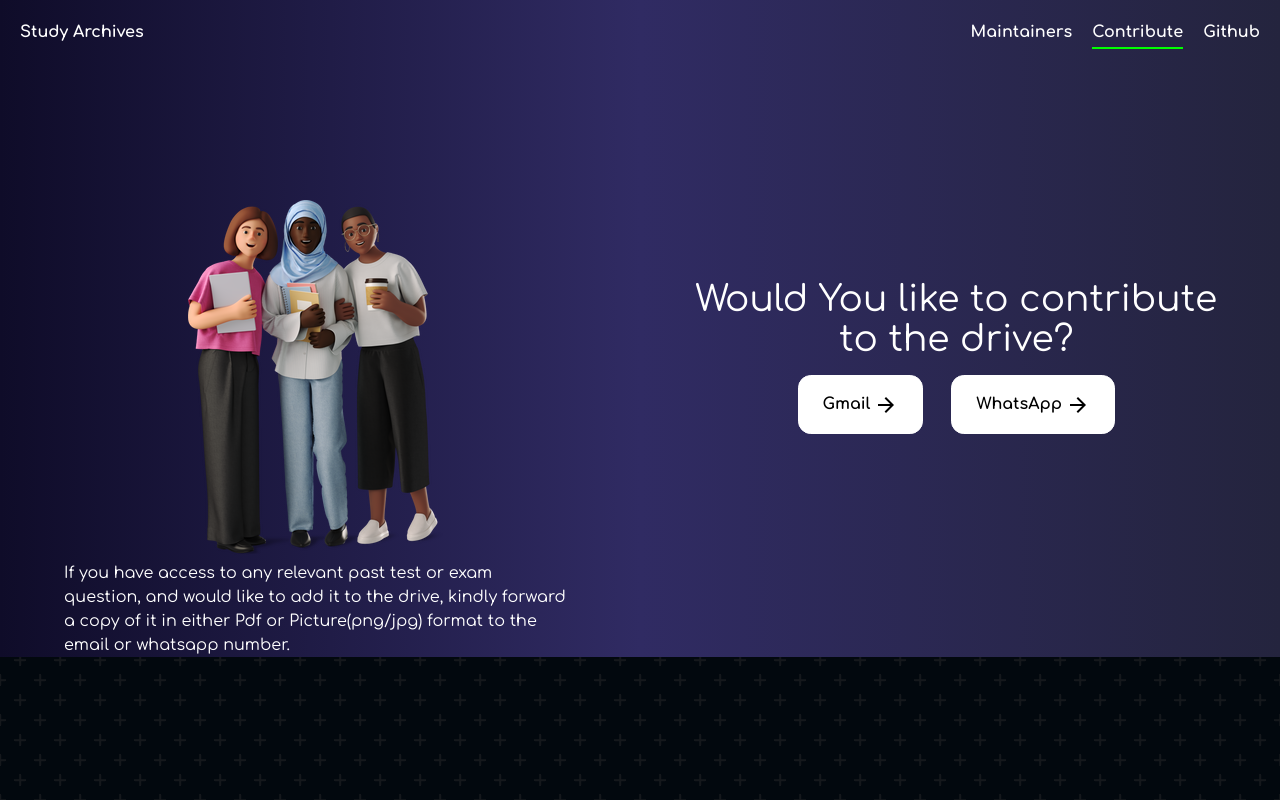
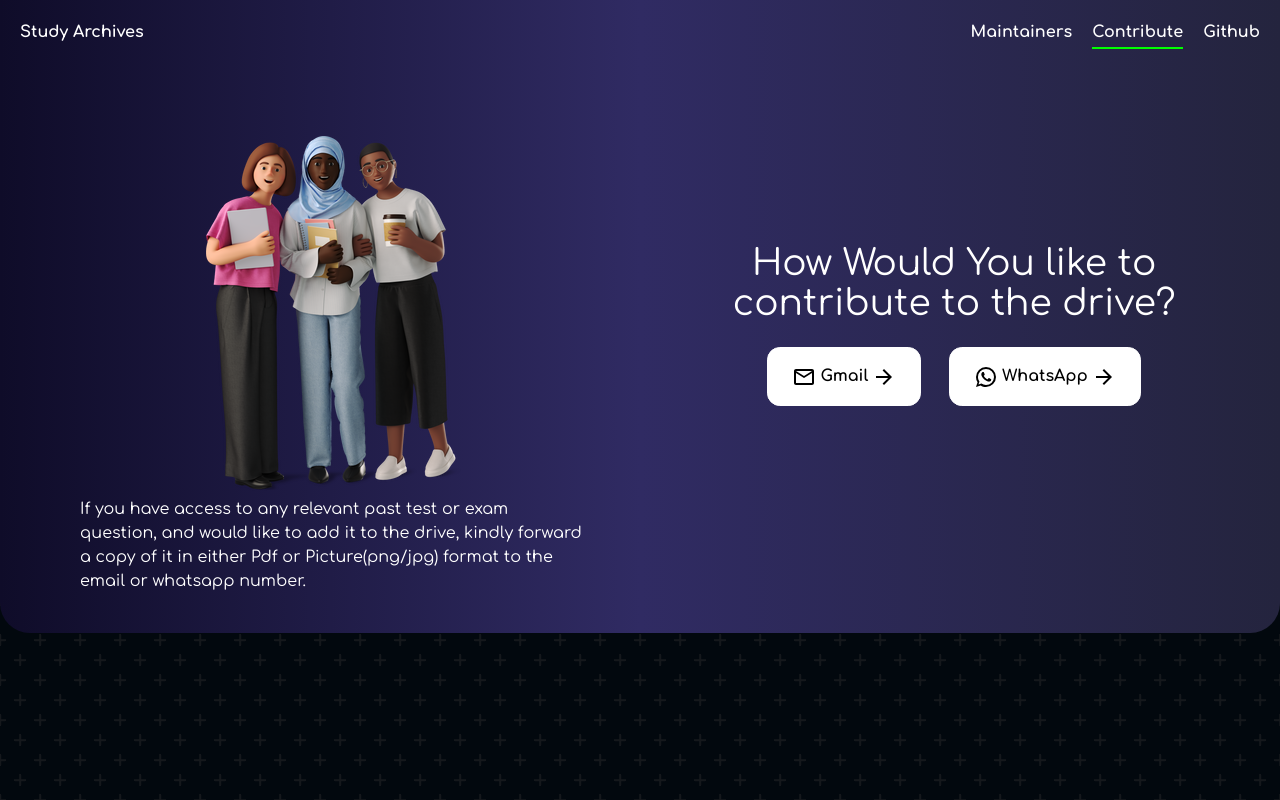
Before and after one commit to Topman-14/StudyArchives, a Next.js app: page /contribute in a window 1280 px wide. Built offline with nearby package versions, Linux system fonts and the light colour scheme.

Commit message:
corrections, bug fixes

```diff
--- a/components/LargeBtn.js
+++ b/components/LargeBtn.js
@@ -1,13 +1,16 @@
-import Link from 'next/link'
-import React from 'react'
+import Link from 'next/link';
+import React from 'react';
 import ArrowForwardIcon from '@mui/icons-material/ArrowForward';
-import styles from './styles/LargeBtn.module.css'
+import styles from './styles/LargeBtn.module.css';
+import WhatsAppIcon from '@mui/icons-material/WhatsApp';
+import EmailOutlinedIcon from '@mui/icons-material/EmailOutlined';
 
 export default function LargeBtn(props) {
 
   return (
     <Link href={props.href} className={styles.btn} target="_blank">
-        <button className='sm:pr-1'>{props.text}</button>
+        {(props.icon == "gmail")? <EmailOutlinedIcon /> : <WhatsAppIcon />}
+        <button className='sm:pr-1 pl-1'>{props.text}</button>
         <ArrowForwardIcon />
     </Link>
   )
--- a/components/MaintainerTile.js
+++ b/components/MaintainerTile.js
@@ -2,6 +2,7 @@ import React from 'react'
 import styles from './styles/MaintainerTile.module.css'
 import GitHubIcon from '@mui/icons-material/GitHub';
 import LinkedInIcon from '@mui/icons-material/LinkedIn';
+import InstagramIcon from '@mui/icons-material/Instagram';
 import Link from 'next/link';
 
 export default function MaintainerTile(props) {
@@ -13,8 +14,9 @@ export default function MaintainerTile(props) {
         </div>
         <h2 className='pt-20'>{props.name}</h2>
         <div className='flex gap-5 mt-2'>
-          <Link href={props.github}><GitHubIcon /></Link>
-          <Link href={props.linkedin}><LinkedInIcon /></Link>
+          {props.github && <Link href={props.github}><GitHubIcon /></Link>}
+          {props.ig && <Link href={props.ig}><InstagramIcon /></Link>}
+          {props.linkedin && <Link href={props.linkedin}><LinkedInIcon /></Link>}
         </div>
     </div>
   )
--- a/src/pages/contribute.css
+++ b/src/pages/contribute.css
@@ -1,6 +1,8 @@
 .main{
     background-image: linear-gradient(to right, #0f0c29, #302b63, #24243e);
-    height: 100%
+    height: 100%;
+    border-bottom-left-radius:30px;
+    border-bottom-right-radius:30px;
 }
 #body{
     color: white;
--- a/src/pages/contribute.js
+++ b/src/pages/contribute.js
@@ -7,18 +7,18 @@ const Contribute = () => {
     return (
         <div className="main">
             <Navbar/>
-            <div className="flex sm:flex-row w-5/5 sm:justify-between items-center sm:mt-16 flex-col mb-0">
-                <div className="flex sm:flex-col justify-between items-center mt-16 ml-16 sm:w-2/5 flex-col mr-16">
-                    <img src="./images/students.png" className="sm:w-5/5 rounded-lg fade-up"/>
+            <div className="flex sm:flex-row w-5/5 sm:justify-between items-center sm:mt-6 flex-col mb-0">
+                <div className="flex sm:flex-col justify-center items-center sm:w-2/5 flex-col m-10 sm:ml-20">
+                    <img src="./images/students.png" className="sm:w-5/5 rounded-lg fade-up "/>
                     <p className="mt-1.5 fade-up">If you have access to any relevant past test or exam question, and would like to add it to the drive, kindly forward a copy of it in either Pdf or Picture(png/jpg) format to the email or whatsapp number.</p>
                 </div>
-                <div className="px-10 sm:pt-20 pt-32 flex flex-col gap-4 h-3/4 mb-32 mt-0" id="body">
+                <div className="px-10 sm:pt-20 pt-32 flex flex-col gap-4 h-3/4 pb-32 mt-0" id="body">
                     {/* body px-10 sm:pt-20 pt-32  flex flex-col justify-between gap-4 h-2/5 w-4/5 */}
 
-                    <p className="max-w-xl mx-auto text-center sm:text-4xl text-2xl leading-snug fade-up">Would You like to contribute to the drive?</p>
-                    <div id="heroBtns" className='fade flex justify-center gap-7 '>
-                        <LargeBtn href="mailto:ojoore35@gmail.com" text="Gmail"/>
-                        <LargeBtn href="https://wa.me/+2348081405577" text="WhatsApp"/>
+                    <p className="max-w-xl mx-auto text-center sm:text-4xl text-2xl leading-snug fade-up">How Would You like to contribute to the drive?</p>
+                    <div id="heroBtns" className='fade flex justify-center gap-7 mt-2'>
+                        <LargeBtn href="mailto:ojoore35@gmail.com" text="Gmail" icon="gmail"/>
+                        <LargeBtn href="https://wa.me/+2348081405577" text="WhatsApp" icon="whatsapp"/>
                     </div>
                 </div>
             </div>
--- a/src/pages/index.js
+++ b/src/pages/index.js
@@ -51,8 +51,8 @@ export default function Home() {
           <p className='max-w-xl mx-auto text-center sm:text-4xl text-2xl leading-snug fade-up'>{heroText}</p>
           <p className='text-sm text-center fade pb-4 sm:mt-14 mt-5'>Choose a faculty</p>
           <div id="heroBtns" className='fade flex justify-center gap-7 '>
-          <LargeBtn href="https://drive.google.com/drive/folders/1CnuD0Of_iiJRiyP5vM798kKhCM3yuNpm" text="FBMAS" />
-          <LargeBtn href="https://drive.google.com/drive/folders/1CnuD0Of_iiJRiyP5vM798kKhCM3yuNpm" text="FAMSS" />
+          <LargeBtn href="https://drive.google.com/drive/folders/16prr0Jt3vQnk-zDEaoSbZlvPIF6PL2m4" text="FBMAS" />
+          <LargeBtn href="https://drive.google.com/drive/folders/1kKWZ-tDAEXJl06XEicATYprJdHtZ57np" text="FAMSS" />
           </div>
           <button className='mt-auto py-2 lg:self-end noSelect' onClick={scrollDown} >Learn More <KeyboardDoubleArrowDownIcon className='animate-bounce'/></button>
         </div>
--- a/src/pages/maintainers.js
+++ b/src/pages/maintainers.js
@@ -11,7 +11,7 @@ const Maintainers = () => {
                 <MaintainerTile img="https://pbs.twimg.com/profile_images/1683872791924285440/cyZgvDES_400x400.jpg" name="Tope Akinkuade" github="https://github.com/Topman-14" linkedin="https://www.linkedin.com/in/tope-akinkuade/" />
                 <MaintainerTile img="https://media.licdn.com/dms/image/C4E03AQEp4bbQhTw7ng/profile-displayphoto-shrink_200_200/0/1648838979255?e=1695859200&v=beta&t=GKMJzL_pjknX3fyLsIZXJVKiHjTKn6FPQHyzSalPocM" name="Oreoluwa Ojo" github="https://github.com/Lloyd-the-god" linkedin="https://www.linkedin.com/in/favour-ojo-426795233/" />
                 <MaintainerTile img="" name="Joba Onakomaiya" github="https://github.com/JobaOnaks" linkedin="" />
-                <MaintainerTile img="" name="Issac Odeh" github="" linkedin="" ig="" />
+                <MaintainerTile img="" name="Isaac Odeh" github="" linkedin="" ig="https://instagram.com/videopro__?igshid=MmU2YjMzNjRlOQ==" />
             </div>
         </div>
      );
```
